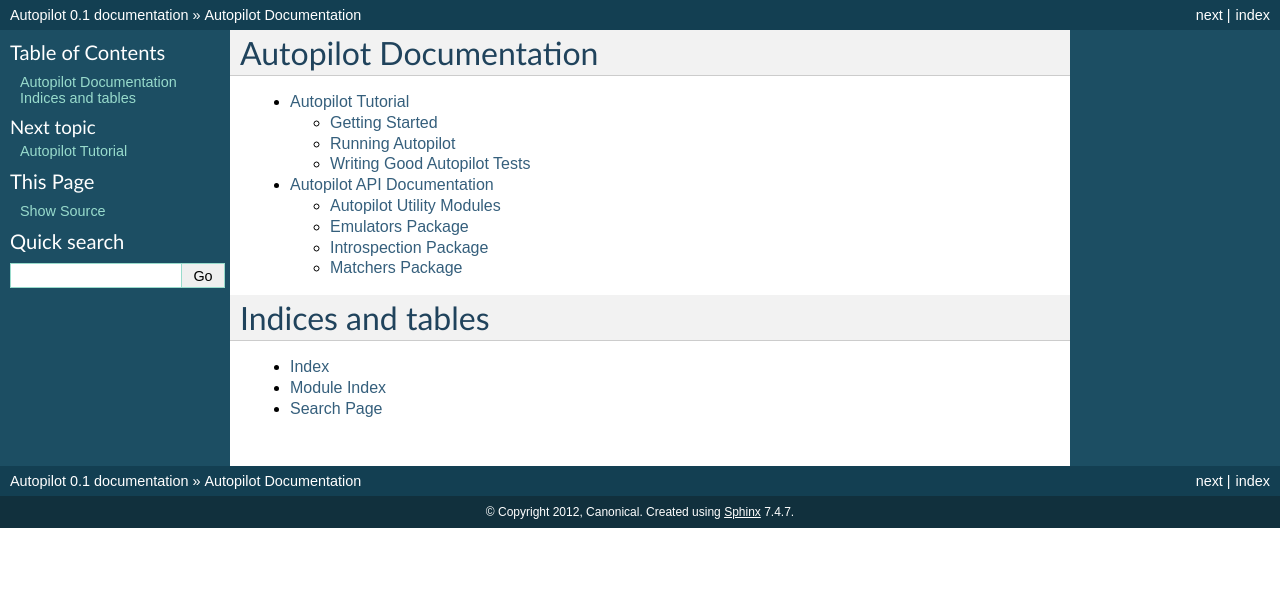
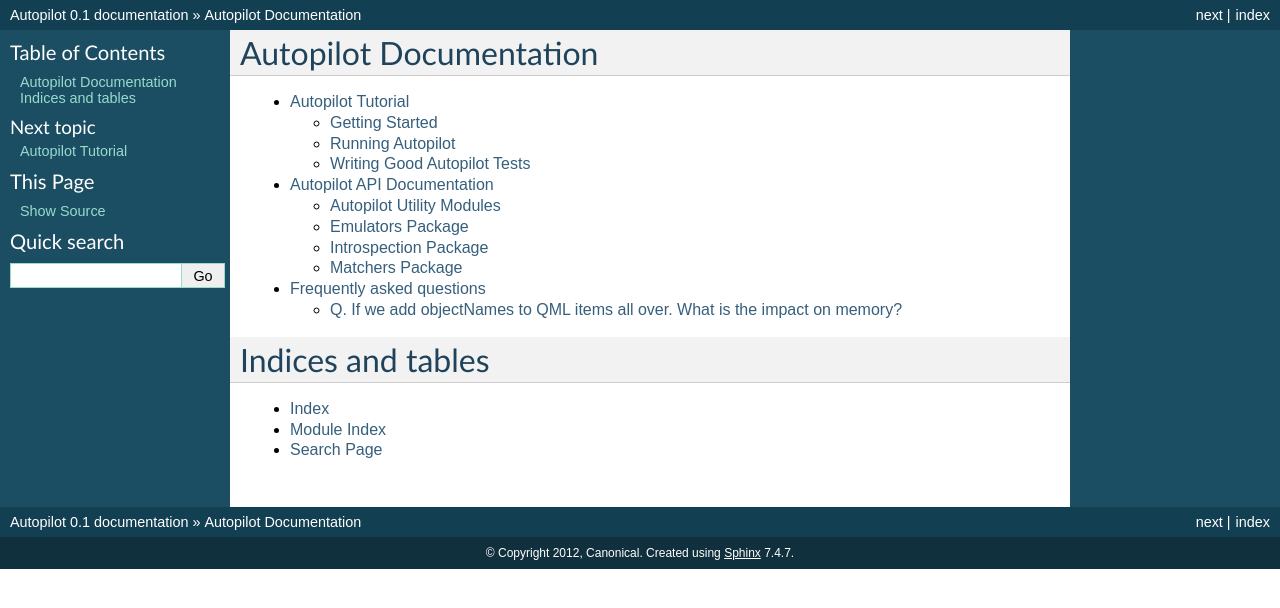
Before and after one commit to ubports/autopilot, a Sphinx documentation site: the page built from docs/index.rst, in a window 1280 px wide. Shown: the top 608 px of the page. Built offline with Sphinx 7.4.7, drawn with Linux system fonts in a browser that asks for light colours; some of the changed lines change nothing that is shown.

Commit message:
add FAQ section with objectName memory consumtion Q&A

```diff
--- /dev/null
+++ b/docs/faq/faq.rst
@@ -0,0 +1,53 @@
+Frequently asked questions
+++++++++++++++++++++++++++
+
+Q. If we add objectNames to QML items all over. What is the impact on memory?
+=============================================================================
+
+A. objectName is a QString property of QObject which defaults to QString().
+QString is UTF-16 representation and because it uses the other qt list
+optimisations it usually allocates twice the space it needs. OTOH it also uses
+impleicit sharing etc. Those properties makes the used memory not straight
+forward to predict. For example copying an object with an objectName, shares
+the memory between both as long as they are not changed. When measuring
+memory consumption, things like memory alignment come into play. Due to the
+fact that QML is interpreted by a JavaScript engine, we are working in
+levels where lots of abstraction layers are in between the code and the
+hardware and we have no chance to exactly measure consumption of a single
+objectName property. Therefore the taken approach is to measure lots of items
+and calculate the average consumption.
+
+Measurement of memory consumption of 10000 Items
+
+* without objectName: 65292 kiB
+* with unique objectName ("item_0" .. "item_9999"): 66628 kiB
+* with same objectName: 66480 kiB
+
+=> With 10000 different objectNames 1336 kiB of memory are consumed which is
+around 127 Bytes per Item.
+
+Indeed, this is more than only the string. Some of the memory is certainly lost
+due to memory alignment where certain areas are just not perfectly filled in
+but left empty. However, certainly not all of the overhead can be blamed on
+that. Additional memory is used by the QObject meta object information that is
+needed to do signal/slot connections. Also, QML does some optimisations that it
+does not connect signals/slots when not needed. So the fact that the object
+name is set, could trigger some more connections.
+
+Even if more than the actual string size is used and QString uses a large
+representation, this is very little compared to the rest. A qmlscene with just
+the item is 27MB. One full screen image in the Nexus 10 tablet can easily
+consume around 30MB of memory. So objectNames are definatly not the first place
+where to search for optimisations.
+
+Writing the test code snippets, one interesting thing came up frequently: Just
+modifying the code around to set the objectName often influences the results
+more than the actual string. For example, having a javascript function that
+assignes the objectName, definately uses much more memory than the objectName
+itself. Unless it makes sense from a performance point of view (frequently
+changing bindings can be slow), objectNames should be added by directly
+binding the value to the property instead using helper code to assign it.
+
+Conclusion: If an objectName is needed for testing this is definately worth it.
+objectName's should obviously not be added when not needed. When adding them,
+the general QML guidelines for performance should be regarded.
--- a/docs/index.rst
+++ b/docs/index.rst
@@ -11,6 +11,7 @@
 
    tutorial/tutorial
    api/autopilot
+   faq/faq
 
 
 Indices and tables
```
